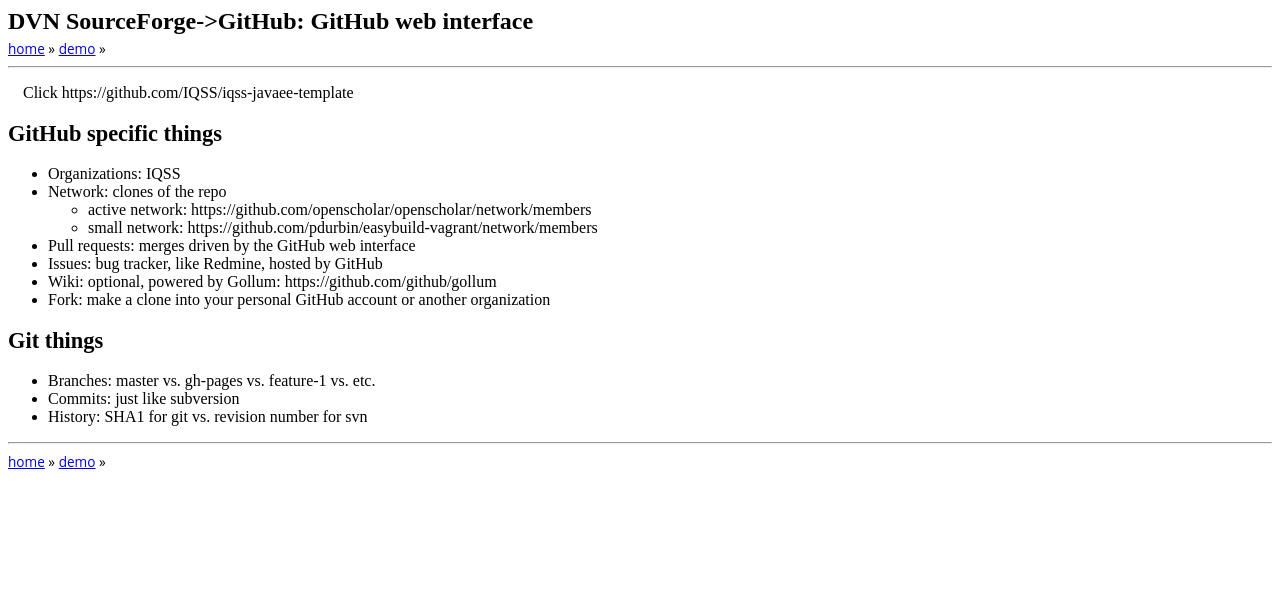
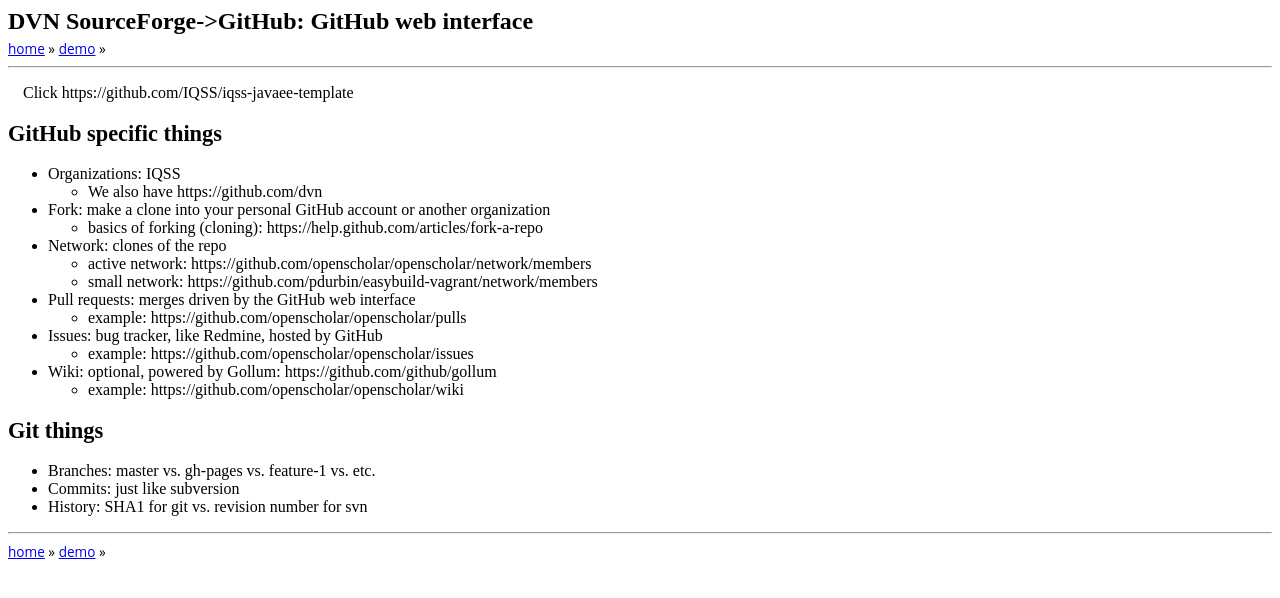
Before and after one commit to dvn/dvn-sourceforge2github, a Jekyll site: the page built from demo/github-ui/index.md, in a window 1280 px wide. Shown: the top 598 px of the page. Built offline with Jekyll 4.4.1, drawn with Linux system fonts in a browser that asks for light colours; Markdown is read by kramdown in place of the engine named in the settings.

Commit message:
more github specific stuff

```diff
--- a/demo/github-ui/index.md
+++ b/demo/github-ui/index.md
@@ -7,13 +7,18 @@ Click https://github.com/IQSS/iqss-javaee-template
 ## GitHub specific things
 
 - Organizations: IQSS
+    - We also have https://github.com/dvn
+- Fork: make a clone into your personal GitHub account or another organization
+    - basics of forking (cloning): https://help.github.com/articles/fork-a-repo
 - Network: clones of the repo
     - active network: https://github.com/openscholar/openscholar/network/members
     - small network: https://github.com/pdurbin/easybuild-vagrant/network/members
 - Pull requests: merges driven by the GitHub web interface
+    - example: https://github.com/openscholar/openscholar/pulls
 - Issues: bug tracker, like Redmine, hosted by GitHub
+    - example: https://github.com/openscholar/openscholar/issues
 - Wiki: optional, powered by Gollum: https://github.com/github/gollum
-- Fork: make a clone into your personal GitHub account or another organization
+    - example: https://github.com/openscholar/openscholar/wiki
 
 ## Git things
 
```
